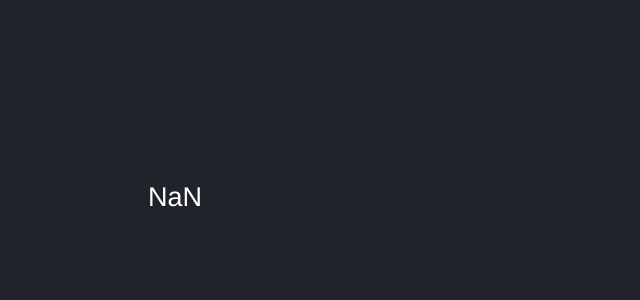
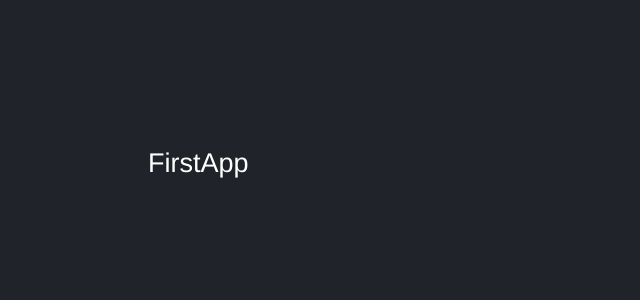
Before and after one commit to Davidcastel26/HooksReact, a React (Vite) app in the folder counterVite/: page / in a window 1280 px wide. Shown: the top 300 px of the page, without its empty margins (0-640 px from the left). Built offline with nearby package versions, Linux system fonts and the light colour scheme.

Commit message:
checking props

```diff
--- a/counterVite/src/FirstApp.jsx
+++ b/counterVite/src/FirstApp.jsx
@@ -1,35 +1,9 @@
-import React from 'react'
 
-// const newMessage = {
-//   message: 'Hola mundo',
-//   title: 'Fernando'
-// }
-// utilizar variables fijate que no cambian afuera del componente para que no se ester recargando esa info
-
-import PropTypes from 'prop-types';
-
-export const FirstApp = ({ title, subTitle }) => {
-
-  // const something = (a , b) => {
-  //   return a + b;
-  // }
-  //Utilizar variables que son cambiantes dentro el componente
-  // if (!title){
-  //   throw new Error("the title does not exist")
-  // }
-
+export const FirstApp = () => {
   return (
     <>
-      {/* <h1> { something(1,2) } </h1> */}
-      <h2>{ title }</h2>
-      {/* <p>Soy un subtitulo</p> */}
-      <p>{ subTitle + 1 }</p>
+      <div> FirstApp </div>
+
     </>
-  )
+    )
 }
-
-
-FirstApp.propTypes = {
-  title: PropTypes.string,
-
-}
--- a/counterVite/src/ProjectApp.jsx
+++ b/counterVite/src/ProjectApp.jsx
@@ -4,8 +4,8 @@ export const App = () => {
     return (
         <div>
             {/* <h1>Hola perros</h1> */}
-            <FirstApp />
-            {/* <FirstApp title="hey this is dave!" subTitle={123}/> */}
+            {/* <FirstApp  title={dave}/> */}
+            <FirstApp title="hey this is dave!" subTitle={123}/>
         </div>
     );
 }
```
